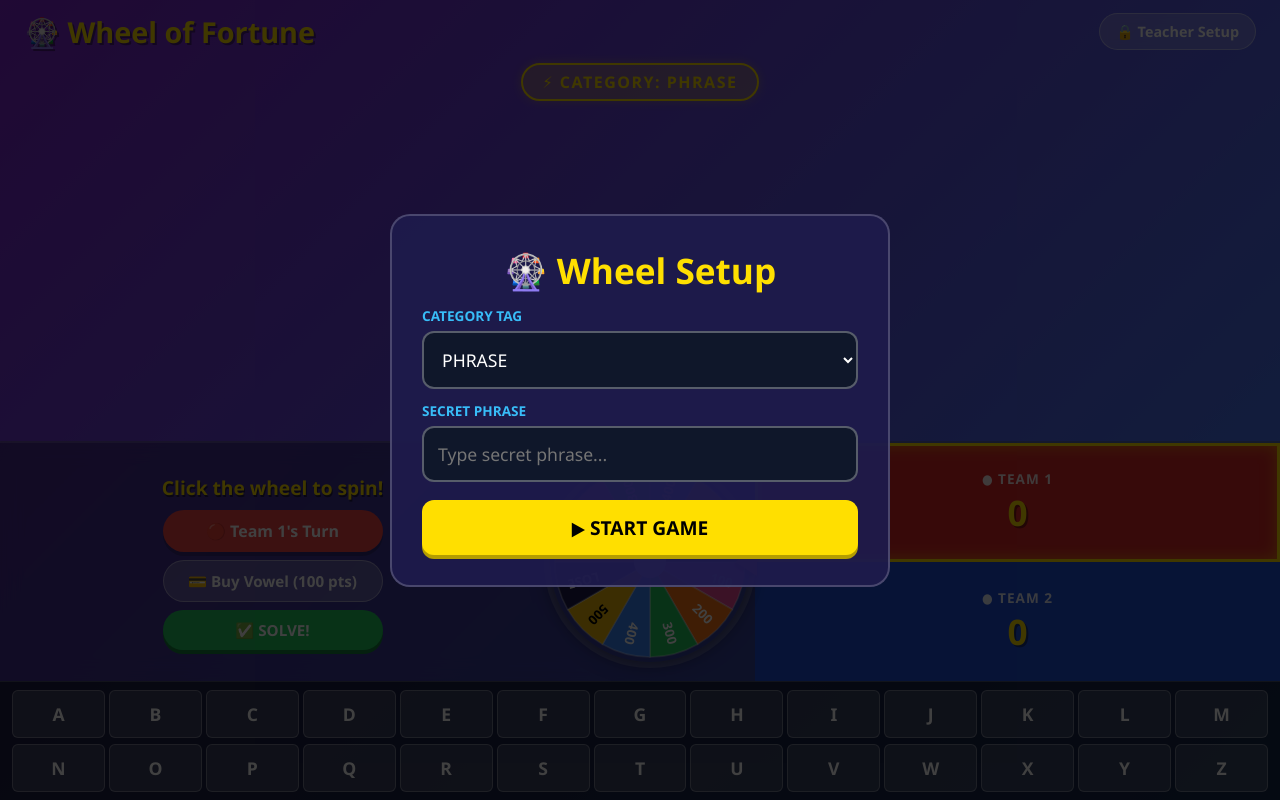
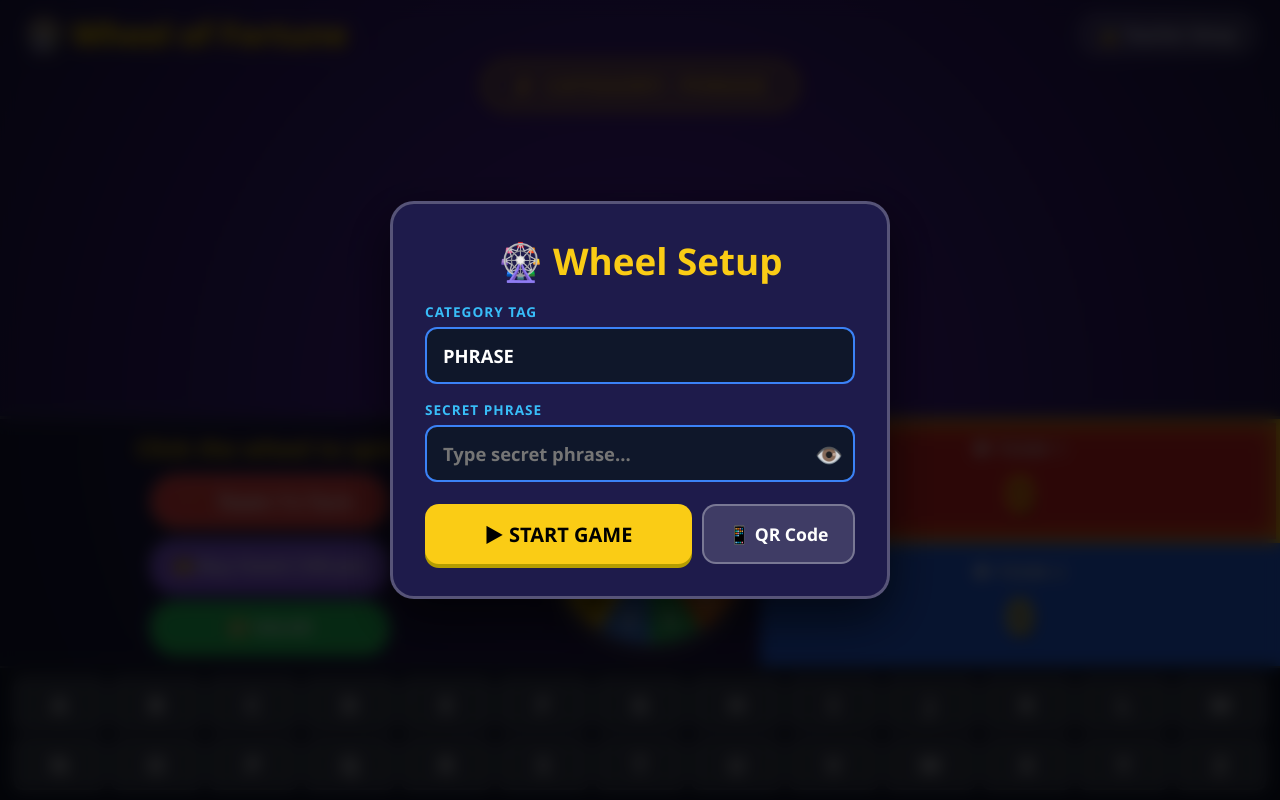
Before and after one commit to neelswahl/arcade, a plain HTML site: page wheel.html in a window 1280 px wide. Drawn offline with Linux system fonts and the light colour scheme.

Commit message:
Update wheel.html

```diff
--- a/wheel.html
+++ b/wheel.html
@@ -5,10 +5,10 @@
   <meta name="viewport" content="width=device-width, initial-scale=1.0, maximum-scale=1.0, user-scalable=no">
   <title>Wheel of Fortune</title>
   <style>
-    * { box-sizing: border-box; margin: 0; padding: 0; font-family: 'Segoe UI', Tahoma, Geneva, Verdana, sans-serif; }
+    * { box-sizing: border-box; margin: 0; padding: 0; font-family: 'Segoe UI', system-ui, -apple-system, sans-serif; }
 
     body {
-      background: linear-gradient(135deg, #7e22ce 0%, #3b82f6 100%);
+      background: radial-gradient(circle at center, #5b21b6 0%, #1e1b4b 100%);
       color: #fff;
       height: 100vh;
       display: flex;
@@ -28,45 +28,46 @@
       z-index: 10;
     }
     .logo {
-      font-size: 1.8rem;
+      font-size: 2rem;
       font-weight: 900;
-      color: #ffdf00;
-      text-shadow: 2px 2px 0 rgba(0,0,0,0.4);
+      color: #facc15;
+      text-shadow: 0 0 12px rgba(250, 204, 21, 0.4), 2px 2px 0 #000;
       display: flex;
       align-items: center;
-      gap: 8px;
+      gap: 10px;
     }
     .setup-btn {
-      background: rgba(255, 255, 255, 0.2);
+      background: rgba(255, 255, 255, 0.15);
       color: #fff;
-      border: 1px solid rgba(255, 255, 255, 0.4);
-      padding: 8px 16px;
+      border: 2px solid rgba(255, 255, 255, 0.3);
+      padding: 8px 18px;
       border-radius: 20px;
-      font-weight: 700;
-      font-size: 0.9rem;
+      font-weight: 800;
+      font-size: 1rem;
       cursor: pointer;
-      backdrop-filter: blur(5px);
-      transition: background 0.2s;
+      backdrop-filter: blur(8px);
+      transition: all 0.2s;
     }
-    .setup-btn:hover { background: rgba(255, 255, 255, 0.3); }
+    .setup-btn:hover { background: rgba(255, 255, 255, 0.3); transform: translateY(-1px); }
 
     /* CATEGORY BADGE */
     .category-container {
       display: flex;
       justify-content: center;
-      margin-bottom: 10px;
+      margin-top: -5px;
+      margin-bottom: 5px;
     }
     .category-badge {
-      background: rgba(255, 223, 0, 0.25);
-      border: 2px solid #ffdf00;
-      color: #ffdf00;
-      padding: 6px 20px;
-      border-radius: 20px;
+      background: rgba(250, 204, 21, 0.2);
+      border: 2px solid #facc15;
+      color: #facc15;
+      padding: 8px 26px;
+      border-radius: 30px;
       font-weight: 900;
-      font-size: 1rem;
-      letter-spacing: 1.5px;
+      font-size: 1.25rem;
+      letter-spacing: 2px;
       text-transform: uppercase;
-      box-shadow: 0 0 10px rgba(255, 223, 0, 0.3);
+      box-shadow: 0 0 15px rgba(250, 204, 21, 0.3);
     }
 
     /* MULTI-ROW PUZZLE BOARD */
@@ -76,53 +77,53 @@
       flex-direction: column;
       justify-content: center;
       align-items: center;
-      gap: 10px;
+      gap: 12px;
       padding: 10px 20px;
     }
     .puzzle-row {
       display: flex;
-      gap: 8px;
+      gap: 10px;
       justify-content: center;
     }
     .tile-card {
-      width: clamp(38px, 4.2vw, 55px);
-      height: clamp(50px, 5.5vw, 70px);
-      border-radius: 6px;
+      width: clamp(45px, 5.2vw, 68px);
+      height: clamp(58px, 6.8vw, 88px);
+      border-radius: 8px;
       display: flex;
       align-items: center;
       justify-content: center;
-      font-size: clamp(1.5rem, 2.5vw, 2.2rem);
+      font-size: clamp(2rem, 3.2vw, 3rem);
       font-weight: 900;
       text-transform: uppercase;
-      box-shadow: 0 4px 8px rgba(0,0,0,0.3);
+      box-shadow: 0 6px 12px rgba(0,0,0,0.4);
     }
     .tile-card.letter-hidden {
-      background: #18182c;
-      border: 2px solid #2a3282;
-      box-shadow: inset 0 0 8px rgba(0,0,0,0.8);
+      background: #0f172a;
+      border: 3px solid #3b82f6;
+      box-shadow: inset 0 0 12px rgba(0,0,0,0.9), 0 0 8px rgba(59, 130, 246, 0.3);
     }
     .tile-card.letter-revealed {
       background: #ffffff;
-      color: #0f172a;
-      border: 2px solid #ffdf00;
-      box-shadow: 0 0 12px rgba(255, 223, 0, 0.5);
+      color: #0284c7;
+      border: 3px solid #facc15;
+      box-shadow: 0 0 18px rgba(250, 204, 21, 0.6);
       animation: flipTile 0.4s ease-out;
     }
     .tile-card.space {
       visibility: hidden;
-      width: clamp(20px, 2vw, 30px);
+      width: clamp(22px, 2.5vw, 36px);
     }
 
     @keyframes flipTile { 0% { transform: rotateY(90deg); } 100% { transform: rotateY(0deg); } }
 
-    /* DASHBOARD PANEL (CONTROLS - WHEEL - SCOREBOARD) */
+    /* DASHBOARD PANEL */
     .dashboard-panel {
       display: flex;
       width: 100%;
-      height: 240px;
-      background: rgba(15, 23, 42, 0.4);
-      backdrop-filter: blur(10px);
-      border-top: 2px solid rgba(255, 255, 255, 0.15);
+      height: 250px;
+      background: rgba(15, 23, 42, 0.65);
+      backdrop-filter: blur(12px);
+      border-top: 3px solid rgba(255, 255, 255, 0.2);
       align-items: center;
       justify-content: space-between;
     }
@@ -134,72 +135,73 @@
       flex-direction: column;
       align-items: center;
       justify-content: center;
-      gap: 8px;
+      gap: 10px;
       padding: 10px;
     }
     .status-text {
-      font-size: 1.2rem;
+      font-size: 1.45rem;
       font-weight: 900;
-      color: #ffdf00;
-      text-shadow: 1px 2px 0 rgba(0,0,0,0.5);
+      color: #facc15;
+      text-shadow: 0 2px 4px rgba(0,0,0,0.6);
       text-align: center;
-      min-height: 28px;
+      min-height: 32px;
     }
     .turn-badge {
-      width: 80%;
-      max-width: 220px;
-      padding: 10px;
+      width: 85%;
+      max-width: 240px;
+      padding: 12px;
       background: #ef4444;
       color: #fff;
-      font-size: 1rem;
-      font-weight: 800;
-      border-radius: 25px;
+      font-size: 1.25rem;
+      font-weight: 900;
+      border-radius: 30px;
       text-align: center;
-      box-shadow: 0 4px 0 rgba(0,0,0,0.2);
+      box-shadow: 0 4px 10px rgba(0,0,0,0.3);
+      border: 2px solid rgba(255,255,255,0.3);
     }
     .ctrl-btn {
-      width: 80%;
-      max-width: 220px;
-      padding: 10px;
-      font-size: 0.95rem;
-      font-weight: 800;
-      border-radius: 25px;
+      width: 85%;
+      max-width: 240px;
+      padding: 12px;
+      font-size: 1.1rem;
+      font-weight: 900;
+      border-radius: 30px;
       border: none;
       cursor: pointer;
       text-align: center;
-      transition: transform 0.1s;
+      transition: transform 0.1s, filter 0.2s;
     }
     .ctrl-btn:active { transform: scale(0.96); }
-    .btn-vowel { background: rgba(255, 255, 255, 0.2); color: #fff; border: 1px solid rgba(255,255,255,0.4); }
-    .btn-solve { background: #22c55e; color: #fff; box-shadow: 0 4px 0 #15803d; }
+    .btn-vowel { background: #8b5cf6; color: #fff; box-shadow: 0 4px 0 #6d28d9; border: 2px solid #a78bfa; }
+    .btn-solve { background: #22c55e; color: #fff; box-shadow: 0 4px 0 #15803d; border: 2px solid #4ade80; }
 
     /* CENTER WHEEL */
     .wheel-wrapper {
       position: relative;
-      width: 210px;
-      height: 210px;
+      width: 220px;
+      height: 220px;
       display: flex;
       align-items: center;
       justify-content: center;
     }
     #wheelCanvas {
-      width: 200px;
-      height: 200px;
+      width: 210px;
+      height: 210px;
       border-radius: 50%;
-      box-shadow: 0 0 20px rgba(0,0,0,0.6), 0 0 0 6px rgba(255,255,255,0.2);
+      box-shadow: 0 0 25px rgba(0,0,0,0.8), 0 0 0 8px rgba(255,255,255,0.25);
       cursor: pointer;
       transition: transform 4s cubic-bezier(0.15, 0.99, 0.35, 1);
     }
     .pointer {
       position: absolute;
-      right: -2px;
+      right: -4px;
       top: 50%;
       transform: translateY(-50%);
       width: 0; height: 0;
-      border-top: 14px solid transparent;
-      border-bottom: 14px solid transparent;
-      border-right: 22px solid #ef4444;
-      filter: drop-shadow(-2px 2px 3px rgba(0,0,0,0.5));
+      border-top: 16px solid transparent;
+      border-bottom: 16px solid transparent;
+      border-right: 26px solid #ef4444;
+      filter: drop-shadow(-3px 2px 4px rgba(0,0,0,0.6));
       z-index: 10;
     }
 
@@ -216,63 +218,78 @@
       flex-direction: column;
       align-items: center;
       justify-content: center;
-      border: 3px solid transparent;
-      transition: border 0.2s;
+      border: 4px solid transparent;
+      transition: all 0.2s;
     }
     .team-box.team-1 { background: #dc2626; }
-    .team-box.team-2 { background: #1d4ed8; }
-    .team-box.active { border-color: #ffdf00; box-shadow: inset 0 0 15px rgba(255,223,0,0.5); }
-    .team-name { font-size: 0.85rem; font-weight: 900; opacity: 0.9; letter-spacing: 1px; }
-    .team-score { font-size: 2.2rem; font-weight: 900; color: #ffdf00; text-shadow: 2px 2px 0 rgba(0,0,0,0.4); }
+    .team-box.team-2 { background: #2563eb; }
+    .team-box.active { border-color: #facc15; box-shadow: inset 0 0 20px rgba(250, 204, 21, 0.6); }
+    .team-name { font-size: 1.05rem; font-weight: 900; opacity: 0.95; letter-spacing: 1.5px; text-shadow: 1px 1px 2px rgba(0,0,0,0.5); }
+    .team-score { font-size: 3rem; font-weight: 900; color: #facc15; text-shadow: 2px 3px 0 rgba(0,0,0,0.5); }
 
     /* FULL-WIDTH BOTTOM KEYBOARD */
     .keyboard-bar {
       width: 100%;
-      background: rgba(15, 23, 42, 0.85);
-      padding: 8px 12px;
+      background: rgba(15, 23, 42, 0.95);
+      padding: 10px 14px;
       display: flex;
       flex-direction: column;
-      gap: 6px;
-      border-top: 1px solid rgba(255,255,255,0.2);
+      gap: 8px;
+      border-top: 2px solid rgba(255,255,255,0.2);
     }
     .kb-row {
       display: flex;
       width: 100%;
-      gap: 4px;
+      gap: 6px;
     }
     .key-btn {
       flex: 1;
-      height: 48px;
-      background: rgba(255, 255, 255, 0.15);
-      border: 1px solid rgba(255, 255, 255, 0.3);
-      border-radius: 6px;
+      height: 52px;
+      background: rgba(255, 255, 255, 0.18);
+      border: 2px solid rgba(255, 255, 255, 0.35);
+      border-radius: 8px;
       color: #fff;
-      font-size: 1.1rem;
-      font-weight: 800;
+      font-size: 1.35rem;
+      font-weight: 900;
       cursor: pointer;
       display: flex;
       align-items: center;
       justify-content: center;
-      transition: all 0.1s;
+      transition: all 0.12s;
       touch-action: manipulation;
     }
-    .key-btn:active:not(:disabled) { background: #ffdf00; color: #000; }
-    .key-btn:disabled { opacity: 0.25; cursor: not-allowed; background: rgba(0,0,0,0.4); border-color: transparent; }
+    .key-btn:hover:not(:disabled) { background: #facc15; color: #000; border-color: #facc15; }
+    .key-btn:active:not(:disabled) { transform: scale(0.92); }
+    .key-btn:disabled { opacity: 0.2; cursor: not-allowed; background: rgba(0,0,0,0.5); border-color: transparent; }
 
     /* MODALS */
-    .modal-overlay { position: fixed; top: 0; left: 0; width: 100vw; height: 100vh; background: rgba(0,0,0,0.75); display: flex; align-items: center; justify-content: center; z-index: 100; padding: 20px; }
-    .setup-card { background: rgba(30, 27, 75, 0.95); border: 2px solid rgba(255,255,255,0.2); border-radius: 20px; padding: 30px; width: 100%; max-width: 500px; text-align: center; }
-    .setup-title { font-size: 2.2rem; font-weight: 900; color: #ffdf00; margin-bottom: 6px; }
-    .input-label { font-size: 0.85rem; font-weight: 800; color: #38bdf8; text-transform: uppercase; margin: 12px 0 6px; text-align: left; }
-    .phrase-input { width: 100%; padding: 14px; font-size: 1.1rem; border-radius: 12px; border: 2px solid rgba(255,255,255,0.3); background: #0f172a; color: #fff; outline: none; }
-    .start-btn { width: 100%; background: #ffdf00; color: #000; border: none; padding: 14px; font-size: 1.2rem; font-weight: 900; border-radius: 12px; margin-top: 18px; cursor: pointer; box-shadow: 0 4px 0 #b49d00; }
+    .modal-overlay { position: fixed; top: 0; left: 0; width: 100vw; height: 100vh; background: rgba(0,0,0,0.8); backdrop-filter: blur(8px); display: flex; align-items: center; justify-content: center; z-index: 100; padding: 20px; }
+    .setup-card { background: #1e1b4b; border: 3px solid rgba(255,255,255,0.25); border-radius: 24px; padding: 32px; width: 100%; max-width: 500px; text-align: center; box-shadow: 0 20px 50px rgba(0,0,0,0.6); }
+    .setup-title { font-size: 2.3rem; font-weight: 900; color: #facc15; margin-bottom: 6px; display: flex; align-items: center; justify-content: center; gap: 10px; }
+    .input-label { font-size: 0.85rem; font-weight: 900; color: #38bdf8; text-transform: uppercase; margin: 16px 0 6px; text-align: left; letter-spacing: 1px; }
+
+    .input-wrapper { position: relative; width: 100%; }
+    .phrase-input { width: 100%; padding: 14px 50px 14px 16px; font-size: 1.15rem; font-weight: 700; border-radius: 12px; border: 2px solid #3b82f6; background: #0f172a; color: #fff; outline: none; }
+    .toggle-vis-btn { position: absolute; right: 12px; top: 50%; transform: translateY(-50%); background: none; border: none; font-size: 1.4rem; cursor: pointer; opacity: 0.85; }
+    select.phrase-input { appearance: none; padding-right: 16px; cursor: pointer; }
+
+    .action-btn-group { display: flex; gap: 10px; margin-top: 22px; }
+    .start-btn { flex: 2; background: #facc15; color: #000; border: none; padding: 16px; font-size: 1.25rem; font-weight: 900; border-radius: 14px; cursor: pointer; box-shadow: 0 4px 0 #b49d00; transition: transform 0.1s; }
+    .start-btn:active { transform: translateY(2px); box-shadow: 0 2px 0 #b49d00; }
+    .qr-option-btn { flex: 1; background: rgba(255,255,255,0.15); color: #fff; border: 2px solid rgba(255,255,255,0.3); padding: 16px; font-size: 1.1rem; font-weight: 800; border-radius: 14px; cursor: pointer; display: flex; align-items: center; justify-content: center; gap: 6px; }
+
+    /* QR MODAL */
+    .qr-card { background: #fff; color: #0f172a; border-radius: 24px; padding: 30px; width: 100%; max-width: 380px; text-align: center; position: relative; }
+    .close-btn { position: absolute; top: 16px; right: 16px; background: #e2e8f0; border: none; font-size: 1.2rem; width: 36px; height: 36px; border-radius: 50%; cursor: pointer; font-weight: bold; }
+    .qr-img { width: 220px; height: 220px; margin: 15px 0; border: 6px solid #f1f5f9; border-radius: 16px; }
+
     .hidden { display: none !important; }
 
     @media (max-width: 768px) {
       .dashboard-panel { height: auto; flex-direction: column; padding: 10px; gap: 10px; }
       .left-controls, .right-scoreboard { width: 100%; }
-      .right-scoreboard { flex-direction: row; height: 70px; }
-      .key-btn { height: 42px; font-size: 0.95rem; }
+      .right-scoreboard { flex-direction: row; height: 75px; }
+      .key-btn { height: 44px; font-size: 1.1rem; }
     }
   </style>
 </head>
@@ -305,7 +322,7 @@
     <!-- CENTER WHEEL -->
     <div class="wheel-wrapper" onclick="spinWheel()">
       <div class="pointer"></div>
-      <canvas id="wheelCanvas" width="200" height="200"></canvas>
+      <canvas id="wheelCanvas" width="210" height="210"></canvas>
     </div>
 
     <!-- RIGHT SCOREBOARD -->
@@ -321,7 +338,7 @@
     </div>
   </section>
 
-  <!-- FULL-WIDTH BOTTOM KEYBOARD (TABLET & TOUCH FRIENDLY) -->
+  <!-- FULL-WIDTH BOTTOM KEYBOARD -->
   <footer class="keyboard-bar" id="keyboardBar"></footer>
 
   <!-- TEACHER SETUP MODAL -->
@@ -342,14 +359,31 @@
       <input type="text" id="customCategoryInput" class="phrase-input hidden" placeholder="Type custom category..." style="margin-top: 8px;">
 
       <div class="input-label">Secret Phrase</div>
-      <input type="password" id="phraseInput" class="phrase-input" placeholder="Type secret phrase..." autocomplete="off">
+      <div class="input-wrapper">
+        <input type="password" id="phraseInput" class="phrase-input" placeholder="Type secret phrase..." autocomplete="off">
+        <button type="button" class="toggle-vis-btn" onclick="togglePhraseVisibility()">👁️</button>
+      </div>
 
-      <button class="start-btn" onclick="startGameFromSetup()">▶ START GAME</button>
+      <div class="action-btn-group">
+        <button class="start-btn" onclick="startGameFromSetup()">▶ START GAME</button>
+        <button class="qr-option-btn" onclick="showQRCodeModal()">📱 QR Code</button>
+      </div>
+    </div>
+  </div>
+
+  <!-- QR CODE MODAL -->
+  <div id="qrModal" class="modal-overlay hidden">
+    <div class="qr-card">
+      <button class="close-btn" onclick="closeQRModal()">✕</button>
+      <div style="font-size: 0.85rem; font-weight: 900; color: #2563eb; letter-spacing: 1px;">SCAN TO PLAY ON IPAD</div>
+      <div style="font-size: 1.8rem; font-weight: 900; color: #0f172a; margin-top: 4px;">Wheel of Fortune</div>
+      <img id="qrImage" class="qr-img" src="" alt="QR Code">
+      <p style="font-weight: 700; color: #475569;">Scan with iPad/Phone Camera</p>
     </div>
   </div>
 
   <script>
-    let secretPhrase = "CLASSROOM ARCADE";
+    let secretPhrase = "";
     let categoryTag = "PHRASE";
     let revealedLetters = new Set();
     let currentTeam = 1;
@@ -400,22 +434,57 @@
       document.getElementById('setupModal').classList.remove('hidden');
     }
 
+    function togglePhraseVisibility() {
+      const input = document.getElementById('phraseInput');
+      const btn = event.target;
+      if (input.type === 'password') {
+        input.type = 'text';
+        btn.textContent = '🙈';
+      } else {
+        input.type = 'password';
+        btn.textContent = '👁️';
+      }
+    }
+
     function handleCategoryChange(val) {
       document.getElementById('customCategoryInput').classList.toggle('hidden', val !== 'CUSTOM');
+    }
+
+    function getSelectedCategory() {
+      const selectVal = document.getElementById('categorySelect').value;
+      if (selectVal === 'CUSTOM') {
+        return document.getElementById('customCategoryInput').value.trim().toUpperCase() || "PUZZLE";
+      }
+      return selectVal;
     }
 
     function startGameFromSetup() {
       const input = document.getElementById('phraseInput').value.trim().toUpperCase();
       if (!input || !/^[A-Z\s]+$/.test(input)) {
-        alert("Please enter a phrase using letters and spaces only!");
+        alert("Please enter a valid phrase using letters and spaces only!");
         return;
       }
       secretPhrase = input;
-      const catSelect = document.getElementById('categorySelect').value;
-      categoryTag = catSelect === 'CUSTOM' ? (document.getElementById('customCategoryInput').value.trim().toUpperCase() || "PUZZLE") : catSelect;
+      categoryTag = getSelectedCategory();
 
       document.getElementById('setupModal').classList.add('hidden');
       initGame();
+    }
+
+    function showQRCodeModal() {
+      const input = document.getElementById('phraseInput').value.trim().toUpperCase();
+      if (!input) {
+        alert("Please enter a secret phrase first!");
+        return;
+      }
+      const cat = getSelectedCategory();
+      const playURL = `${window.location.href.split('?')[0]}?p=${btoa(input)}&c=${btoa(cat)}`;
+      document.getElementById('qrImage').src = `https://api.qrserver.com/v1/create-qr-code/?size=220x220&data=${encodeURIComponent(playURL)}`;
+      document.getElementById('qrModal').classList.remove('hidden');
+    }
+
+    function closeQRModal() {
+      document.getElementById('qrModal').classList.add('hidden');
     }
 
     function initGame() {
@@ -482,33 +551,33 @@
       const numSlices = slices.length;
       const arc = (2 * Math.PI) / numSlices;
 
-      ctx.clearRect(0, 0, 200, 200);
+      ctx.clearRect(0, 0, 210, 210);
 
       for (let i = 0; i < numSlices; i++) {
         const angle = currentAngle + i * arc;
         ctx.beginPath();
         ctx.fillStyle = slices[i].color;
-        ctx.moveTo(100, 100);
-        ctx.arc(100, 100, 95, angle, angle + arc);
-        ctx.lineTo(100, 100);
+        ctx.moveTo(105, 105);
+        ctx.arc(105, 105, 100, angle, angle + arc);
+        ctx.lineTo(105, 105);
         ctx.fill();
 
         ctx.strokeStyle = "rgba(255,255,255,0.3)";
-        ctx.lineWidth = 1.5;
+        ctx.lineWidth = 2;
         ctx.stroke();
 
         ctx.save();
-        ctx.translate(100, 100);
+        ctx.translate(105, 105);
         ctx.rotate(angle + arc / 2);
         ctx.textAlign = "right";
         ctx.fillStyle = slices[i].textColor || "#ffffff";
-        ctx.font = "bold 13px 'Segoe UI', sans-serif";
-        ctx.fillText(slices[i].label, 85, 4);
+        ctx.font = "bold 14px 'Segoe UI', sans-serif";
+        ctx.fillText(slices[i].label, 90, 5);
         ctx.restore();
       }
 
       ctx.beginPath();
-      ctx.arc(100, 100, 16, 0, 2 * Math.PI);
+      ctx.arc(105, 105, 18, 0, 2 * Math.PI);
       ctx.fillStyle = "#ffffff";
       ctx.fill();
     }
@@ -655,7 +724,7 @@
 
       const badge = document.getElementById('turnBadge');
       badge.textContent = currentTeam === 1 ? "🔴 Team 1's Turn" : "🔵 Team 2's Turn";
-      badge.style.background = currentTeam === 1 ? "#ef4444" : "#1d4ed8";
+      badge.style.background = currentTeam === 1 ? "#ef4444" : "#2563eb";
 
       document.getElementById('team1Box').classList.toggle('active', currentTeam === 1);
       document.getElementById('team2Box').classList.toggle('active', currentTeam === 2);
@@ -684,7 +753,7 @@
       }
     }
 
-    /* HARDWARE KEYBOARD LISTENER (IPAD MAGIC KEYBOARD / PC) */
+    /* HARDWARE KEYBOARD LISTENER (IPAD / PC KEYBOARD) */
     document.addEventListener('keydown', (e) => {
       if (!document.getElementById('setupModal').classList.contains('hidden')) return;
       const key = e.key.toUpperCase();
```
